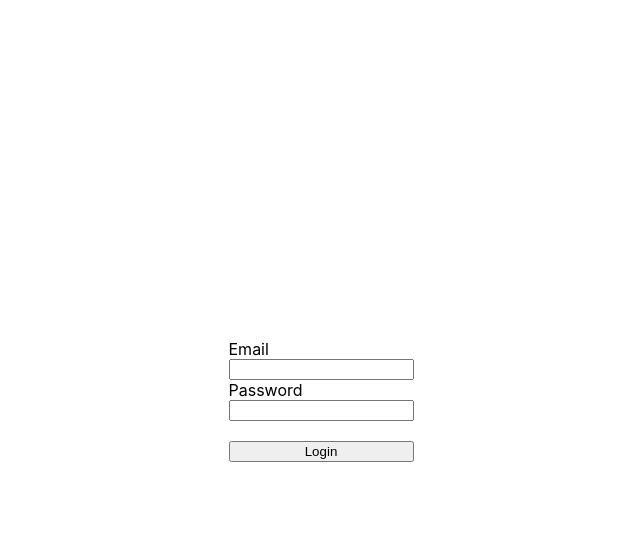
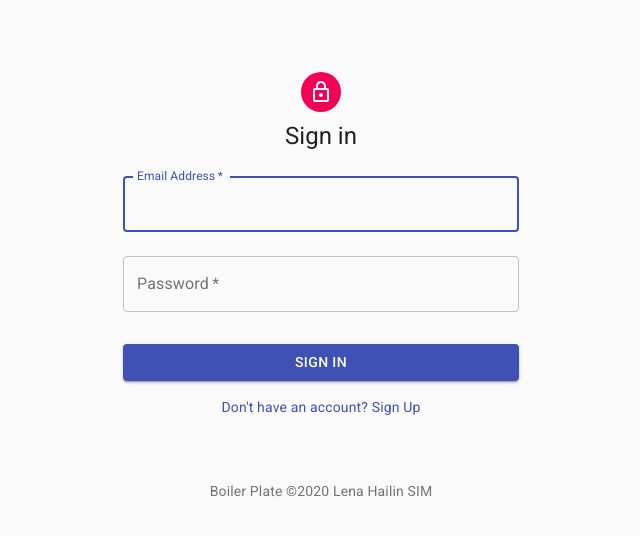
Before and after one commit to Lenasim/MERN-auth-boiler-plate, a React (Create React App) app in the folder client/: page /login in a window 1280 px wide. Shown: the top 536 px of the page, without its empty margins (319-959 px from the left). Built offline with nearby package versions, Linux system fonts and the light colour scheme; no server answers.

Commit message:
login page styling

```diff
--- a/client/src/components/views/LandingPage/LandingPage.js
+++ b/client/src/components/views/LandingPage/LandingPage.js
@@ -67,7 +67,7 @@
                         Features
                     </Link>
                     <Link variant="button" color="textPrimary" href="/register" className={classes.link}>
-                        sign in
+                        sign up
                     </Link>
                     {props.isAuth ?
                         <Button color="primary" variant="outlined" className={classes.link} onClick={logoutHandler}>Log out</Button>
--- a/client/src/components/views/LoginPage/LoginPage.js
+++ b/client/src/components/views/LoginPage/LoginPage.js
@@ -1,10 +1,43 @@
-import React, {useState} from 'react'
+import React, { useState } from 'react'
 import { useDispatch } from 'react-redux'
 import { loginUser } from '../../../_actions/user_action'
+import Avatar from '@material-ui/core/Avatar';
+import Button from '@material-ui/core/Button';
+import CssBaseline from '@material-ui/core/CssBaseline';
+import TextField from '@material-ui/core/TextField';
+import Link from '@material-ui/core/Link';
+import Grid from '@material-ui/core/Grid';
+import Box from '@material-ui/core/Box';
+import LockOutlinedIcon from '@material-ui/icons/LockOutlined';
+import Typography from '@material-ui/core/Typography';
+import { makeStyles } from '@material-ui/core/styles';
+import Container from '@material-ui/core/Container';
 import './LoginPage.css'
+
+const useStyles = makeStyles((theme) => ({
+    paper: {
+        marginTop: theme.spacing(8),
+        display: 'flex',
+        flexDirection: 'column',
+        alignItems: 'center',
+    },
+    avatar: {
+        margin: theme.spacing(1),
+        backgroundColor: theme.palette.secondary.main,
+    },
+    form: {
+        width: '100%', // Fix IE 11 issue.
+        marginTop: theme.spacing(1),
+    },
+    submit: {
+        margin: theme.spacing(3, 0, 2),
+    },
+}));
 
 function LoginPage(props) {
     const dispatch = useDispatch()
+    const classes = useStyles();
+
     const [Email, setEmail] = useState("")
     const [Password, setPassword] = useState("")
 
@@ -21,20 +54,89 @@
             password: Password
         }
         dispatch(loginUser(body))
-        .then(res => res.payload.loginSuccess? props.history.push('/') : alert('Error'))
+            .then(res => res.payload.loginSuccess ? props.history.push('/') : alert('Error'))
 
     }
     return (
-        <div className="loginpage">
-            <form className="loginform" onSubmit={onSubmitHandler}>
-                <label>Email</label>
-                <input type="email" value={Email} onChange={onEmailHandler}/>
-                <label>Password</label>
-                <input type="password" value={Password} onChange={onPasswordHandler}/>
-                <br />
-                <button type="submit">Login</button>
-            </form>
-        </div>
+        <Container component="main" maxWidth="xs">
+            <CssBaseline />
+            <div className={classes.paper}>
+                <Avatar className={classes.avatar}>
+                    <LockOutlinedIcon />
+                </Avatar>
+                <Typography component="h1" variant="h5">
+                    Sign in
+                </Typography>
+                <form className={classes.form} onSubmit={onSubmitHandler} noValidate>
+                    <TextField
+                        variant="outlined"
+                        margin="normal"
+                        required
+                        fullWidth
+                        id="email"
+                        label="Email Address"
+                        name="email"
+                        autoComplete="email"
+                        autoFocus
+                        type="email"
+                        value={Email}
+                        onChange={onEmailHandler}
+                    />
+                    <TextField
+                        variant="outlined"
+                        margin="normal"
+                        required
+                        fullWidth
+                        name="password"
+                        label="Password"
+                        type="password"
+                        id="password"
+                        autoComplete="current-password"
+                        value={Password}
+                        onChange={onPasswordHandler}
+                    />
+                    <Button
+                        type="submit"
+                        fullWidth
+                        variant="contained"
+                        color="primary"
+                        className={classes.submit}
+                    >
+                        Sign In
+                    </Button>
+                    <Grid container justify="center" alignItems="center">
+                        <Grid item >
+                            <Link href="/register" variant="body2">
+                                {"Don't have an account? Sign Up"}
+                            </Link>
+                        </Grid>
+                    </Grid>
+                </form>
+            </div>
+            <Box mt={8}>
+                <Typography variant="body2" color="textSecondary" align="center" className={classes.footer}>
+                    {'Boiler Plate  ©2020 '}
+                    <Link color="inherit" href="https://hailin-sim.netlify.app/">
+                        Lena Hailin SIM
+                </Link>
+                </Typography>
+            </Box>
+        </Container>
+
+
+
+
+
+        // <div className="loginpage">
+        //     <form className="loginform" onSubmit={onSubmitHandler}>
+        //         <label>Email</label>
+        //         <input type="email" value={Email} onChange={onEmailHandler} />
+        //         <label>Password</label>
+        //         <input type="password" value={Password} onChange={onPasswordHandler} />
+        //         <br />
+        //         <button type="submit">Login</button>
+        //     </form>
+        // </div>
     )
 }
 
```
Also changed, not shown: client/src/components/views/NavBar/NavBar.js (deleted, +0 -11 lines).
